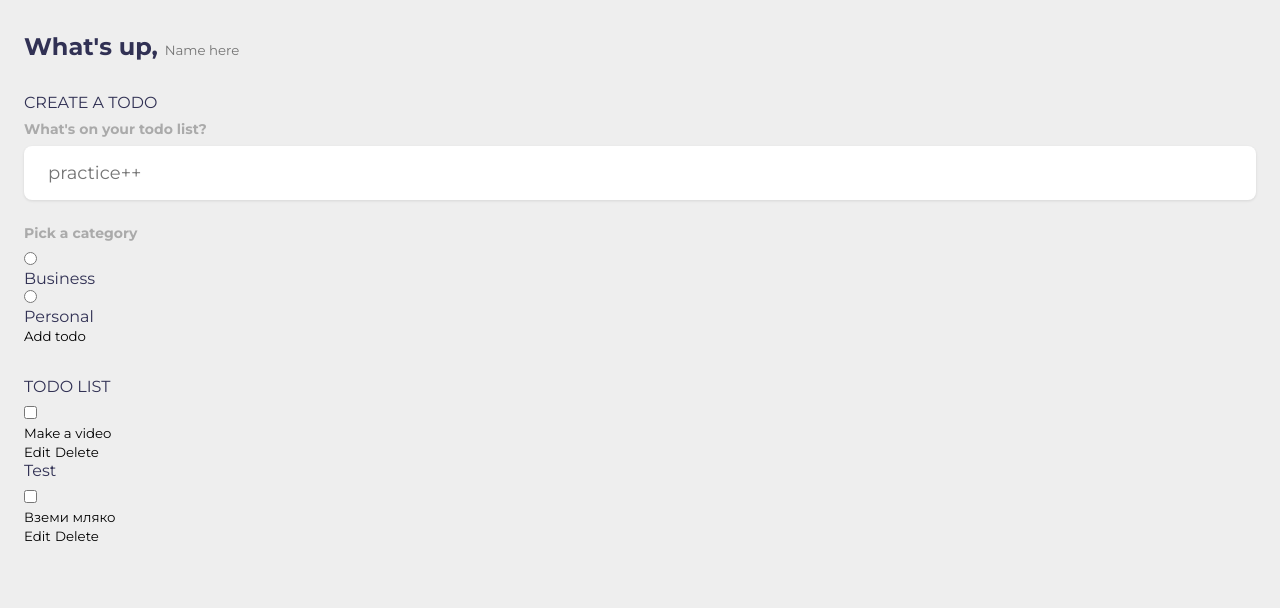
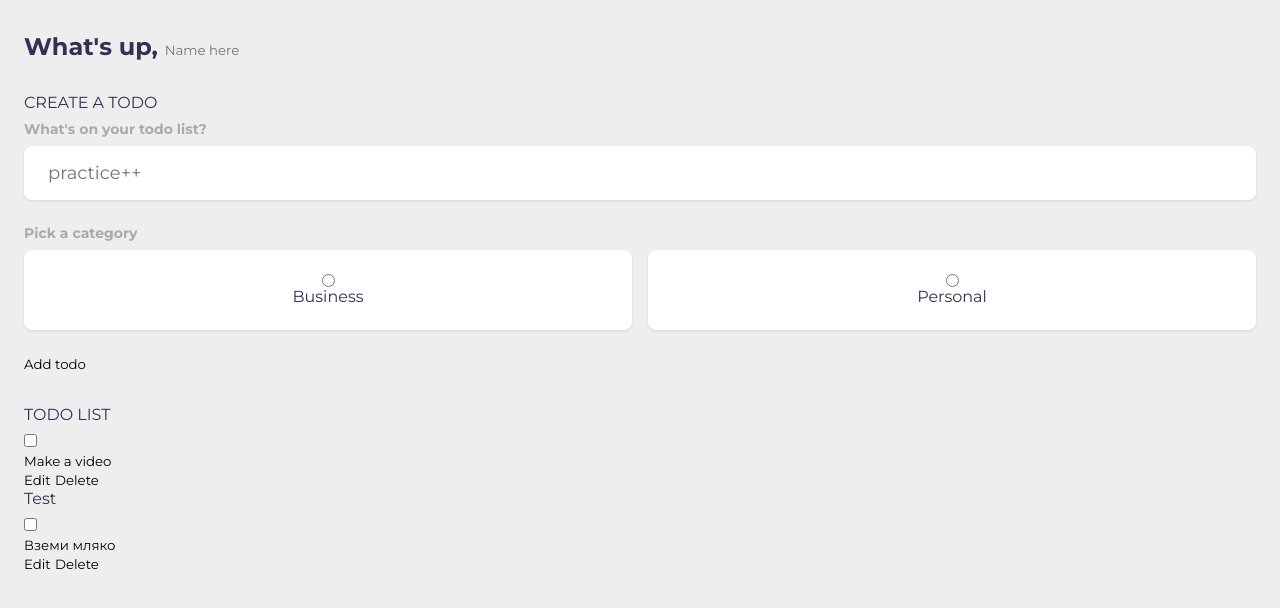
Before and after one commit to Popov-I-R/To-Do-List, a plain HTML site: page index.html in a window 1280 px wide. Drawn offline with Linux system fonts and the light colour scheme.

Commit message:
category options flexed and aligned

```diff
--- a/main.css
+++ b/main.css
@@ -82,3 +82,22 @@ h4 {
     box-shadow: var(--shadow);
     margin-bottom: 1.5rem;
 }
+
+.create-todo .options {
+    display: grid;
+    grid-template-columns: repeat(2, 1fr);
+    grid-gap: 1rem;
+    margin-bottom: 1.5rem;
+}
+
+.create-todo .options label {
+    display: flex;
+    flex-direction: column;
+    align-items: center;
+    justify-content: center;
+    padding: 1.5rem;
+    background-color: #FFF;
+    border-radius: 0.5rem;
+    box-shadow: var(--shadow);
+    cursor: pointer;
+}
```
